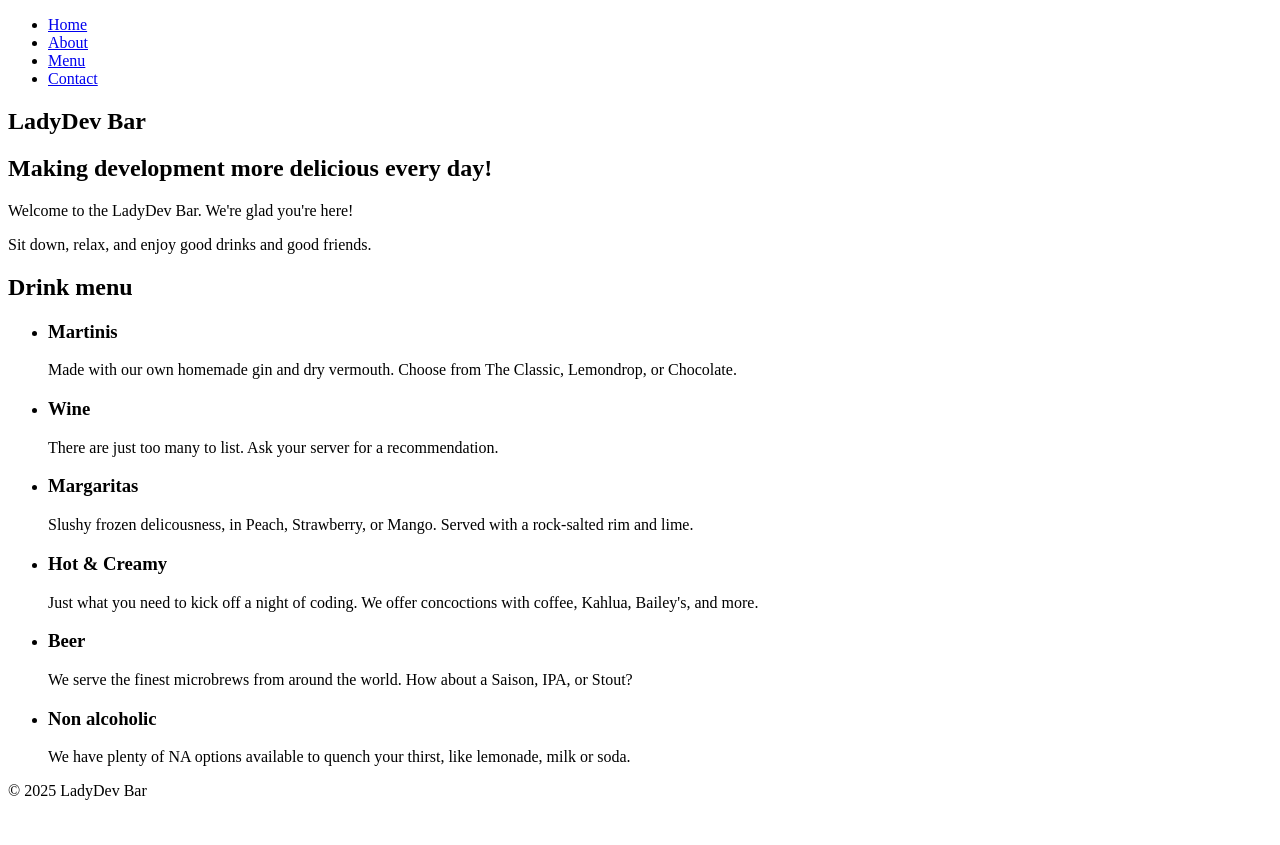
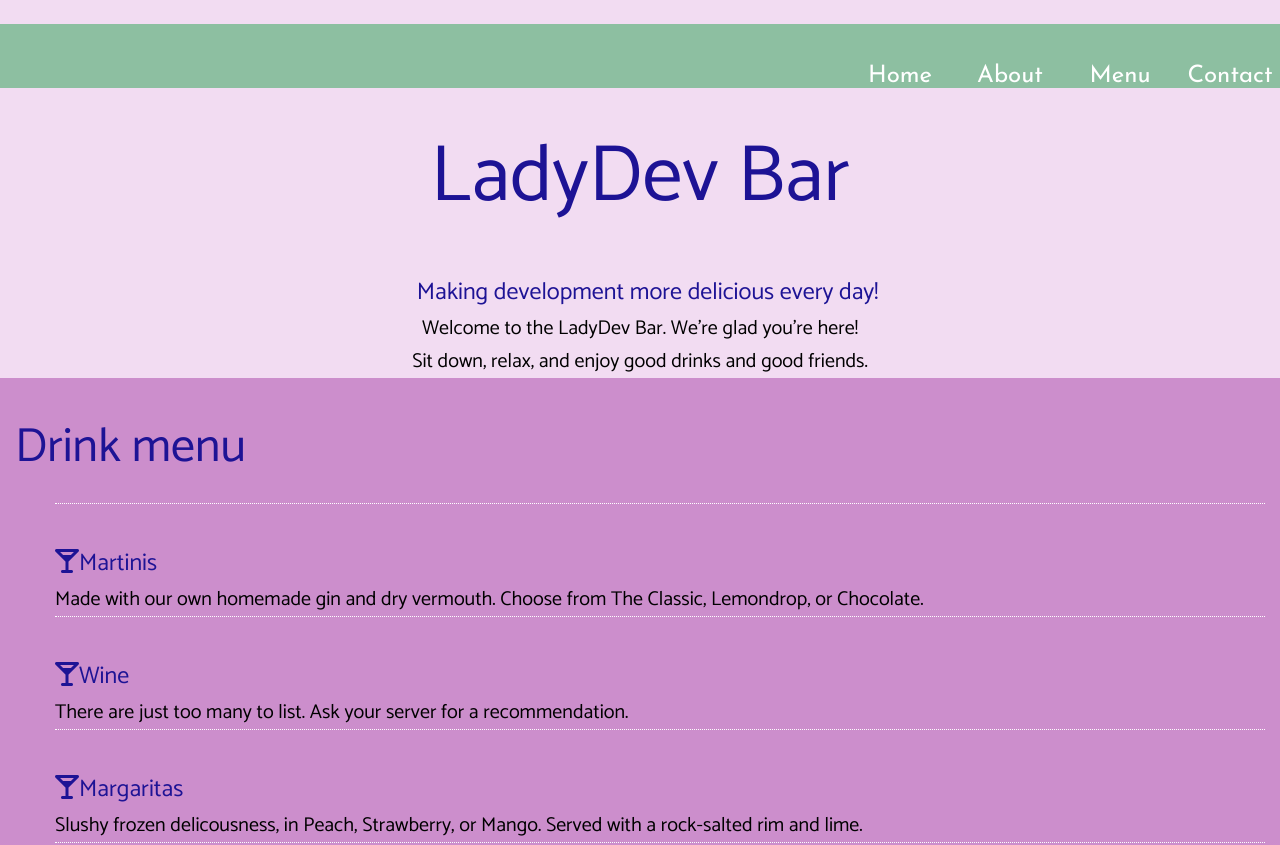
Before and after one commit to thekimwatt/Coding-and-Cocktails-Intro-to-CSS, a plain HTML site: page index.html in a window 1280 px wide. Shown: the top 845 px of the page. Before the commit the page ends 816 px from the top, so only its background shows below. Drawn offline with Linux system fonts and the light colour scheme.

Commit message:
initial commit

```diff
--- a/css/styles.css
+++ b/css/styles.css
@@ -0,0 +1,123 @@
+@import url('https://fonts.googleapis.com/css2?family=Catamaran&family=Josefin+Sans&display=swap');
+
+html,
+body,
+div,
+h1,
+h2,
+h3,
+h4,
+h5,
+h6,
+p,
+a,
+img,
+li,
+aside,
+footer,
+nav,
+section {
+  margin: 0;
+  padding: 0;
+  border: 0;
+  font-size: 100%;
+  font: inherit;
+}
+
+body {
+  background-color: #f2dcf2;
+  font-family: 'Catamaran', sans-serif;
+}
+
+h1,
+h2,
+h3 {
+  color: #1d1395;
+}
+
+nav,
+footer {
+  background-color: #8dbfa1;
+  font-family: 'Josefin Sans', sans-serif;
+}
+
+nav a {
+  color: white;
+  text-decoration: none;
+}
+
+footer {
+  padding-top: 20px;
+  height: 50px;
+  color: white;
+  text-align: center;
+}
+
+ul {
+  list-style-type: none;
+}
+
+li {
+  padding-top: 40px;
+  margin-right: 15px;
+  margin-left: 15px;
+}
+
+h2 {
+  padding-top: 30px;
+  margin-left: 15px;
+}
+
+p {
+  font-size: 1.25em;
+}
+
+main li:hover {
+  border: 2px solid white;
+}
+
+.navbar ul {
+  display: grid;
+  grid-template-columns: repeat(4, 100px);
+  grid-gap: 10px;
+  justify-content: right;
+  justify-items: center;
+  font-size: 1.5em;
+}
+
+.hero {
+  text-align: center;
+}
+
+.hero-text h1 {
+  font-size: 5em;
+}
+
+.hero-text h2 {
+  font-size: 1.5em;
+}
+
+.drinks {
+  background-color: #cc8ecc;
+  padding-bottom: 60px;
+}
+
+.drinks h2 {
+  font-size: 3em;
+}
+
+.drinks li {
+  border-top: 1px dotted white;
+  padding-top: 40px;
+  margin-right: 15px;
+  margin-left: 15px;
+}
+
+h3.beverage {
+  font-size: 1.5em;
+}
+
+.beverage::before {
+  font: var(--fa-font-solid);
+  content: '\f57b';
+}
--- a/index.html
+++ b/index.html
@@ -6,8 +6,9 @@
     <title>LadyDev Bar</title>
     <script
       src="https://kit.fontawesome.com/eeb19414a4.js"
-      crossorigin="anonymous"
-    ></script>
+      crossorigin="anonymous">
+    </script>
+    <link rel="stylesheet" href="./css/styles.css" />
   </head>
   <body>
     <nav class="navbar">
```
